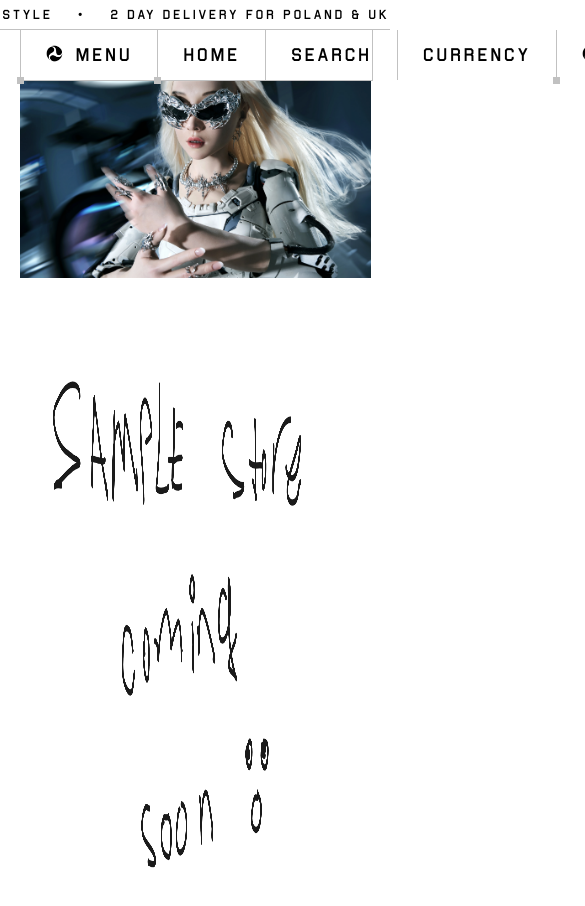
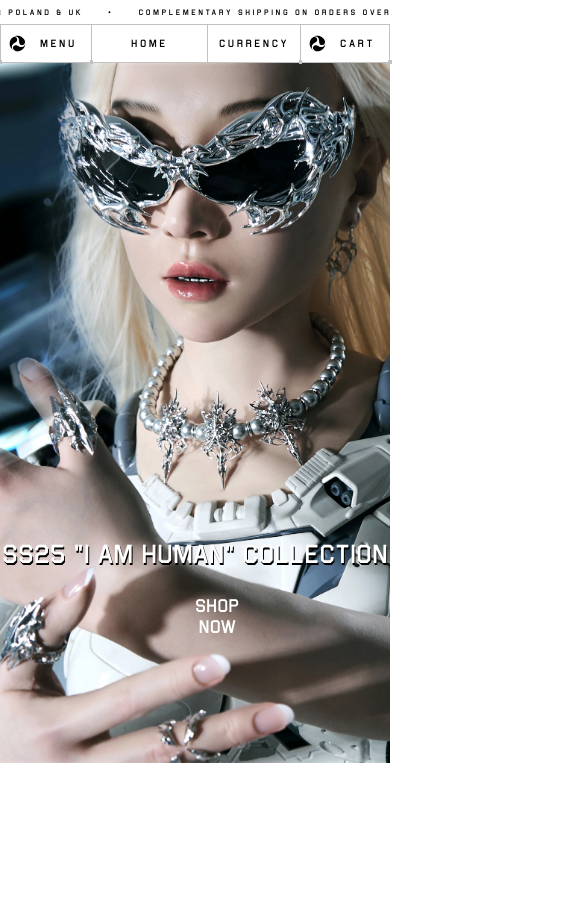
Before and after one commit to xxcuzz/SampleStore, an Angular app in the folder samplestore.client/: page / in a window 390 px wide. Shown: the top 906 px of the page, 585 px wide, since content can reach past the window. Built offline with nearby package versions, Linux system fonts and the light colour scheme.

Commit message:
FE: Refactor; adaptiv header and background image

```diff
--- a/samplestore.client/src/app/app.component.html
+++ b/samplestore.client/src/app/app.component.html
@@ -2,7 +2,28 @@
 
 <body>
   <div class="container posthuman-image-container">
-    <img src="posthuman.webp" style="width: 100%; height: 100%; overflow: hidden;" />
+    <img src="posthuman.webp" class="posthuman-image" />
+  </div>
+
+  <div class="hero-component">
+    <p class="hero-caption">SS25 "I AM HUMAN" COLLECTION</p>
+
+    <div class="hero_cta-wrapper">
+      <a href="#" class="hero_cta">
+        <div class="hero_cta-icon w-embed">
+          <svg xmlns="http://www.w3.org/2000/svg" width="100%" height="100%" viewBox="0 0 146 36" fill="none"
+            preserveAspectRatio="xMidYMid meet" aria-hidden="true" role="img">
+            <path
+              d="M131.762 24.9557L144.632 1.17261L1.63232 1.17261L41.0214 35.1726H78.1505L91.3905 24.9557L131.762 24.9557Z"
+              fill="currentColor" stroke="currentColor"></path>
+          </svg>
+        </div>
+        <div class="hero_cta-text">SHOP NOW</div>
+        <div class="hero_cta-cirle"></div>
+        <div class="hero_cta-cirle is-2"></div>
+      </a>
+
+    </div>
   </div>
 
   <img src="samplestore.png" style="width: 100%; height: 100vh;" />
--- a/samplestore.client/src/app/app.component.scss
+++ b/samplestore.client/src/app/app.component.scss
@@ -2,16 +2,113 @@
   text-align: center;
 }
 
-.posthuman-image {
-  overflow: hidden;
+.posthuman-image-container {
+  position: relative;
+  width: 100%;
 }
 
-.posthuman-image-container {
-  overflow: hidden;
+.posthuman-image {
+  position: absolute;
+  left: 0;
+  width: 100%;
+  height: 700px;
+  object-fit: cover;
 }
 
-// .posthuman-image-container img {
-//   width: 100%;
-//   height: 100%;
-//   clip-path: inset(10% 0 10% 0); /* Обрезаем 10% сверху и 10% снизу */
+@media (max-width: 700px) {
+  .posthuman-image-container {
+    width: 100vw;
+    /* Ширина контейнера на всю ширину экрана */
+    margin-left: -50vw;
+    /* Смещение контейнера влево на половину ширины экрана */
+    left: 50%;
+    /* Смещение контейнера вправо на половину ширины экрана */
+  }
+
+  .posthuman-image {
+    width: 100vw;
+    /* Ширина изображения на всю ширину экрана */
+    height: 700px;
+    /* Автоматическая высота для сохранения пропорций */
+    left: 0;
+    /* Сброс смещения */
+  }
+}
+
+.hero-component {
+  position: absolute;
+  bottom: 10rem;
+  left: 0%;
+  right: 0%;
+}
+
+.hero-caption {
+  font-family: 'airbn2plt', sans-serif;
+  color: white;
+  text-align: center;
+  text-shadow: 1px 2px #000000;
+}
+
+.hero_cta-wrapper {
+  width: 100%;
+  flex-direction: column;
+  justify-content: center;
+  align-items: center;
+  margin-left: auto;
+  margin-right: auto;
+  display: flex;
+  position: absolute;
+  top: auto;
+  bottom: 8%;
+  left: 0%;
+  right: 0%;
+}
+
+.hero_cta {
+  position: relative;
+  text-transform: uppercase;
+  flex-direction: column;
+  justify-content: center;
+  align-items: center;
+  padding-bottom: 20px;
+  background-color: transparent;
+}
+
+.hero_cta-icon {
+  height: 1.5rem;
+  position: absolute;
+  top: 1rem;
+  bottom: 0%;
+  left: 0%;
+  right: 0%;
+}
+
+.hero_cta-icon:hover {
+  color: var(--orange-red);
+}
+
+.hero_cta-text {
+  position: absolute;
+  color: #fff;
+  text-align: center;
+  font-family: 'airbn2plt';
+  font-size: 0.7rem;
+  top: 1.15rem;
+}
+
+// .hero_cta-circle {
+//   width: .7rem;
+//   height: .7rem;
+//   background-color: var(--royal-blue);
+//   border-radius: 50%;
+//   transition: all .2scubic-bezier(.075, .82, .165, 1);
+//   position: absolute;
+//   top: auto;
+//   bottom: 0%;
+//   left: auto;
+//   right: 25%;
 // }
+
+// .hero_cta-circle.is-2 {
+//   right: 16%;
+// }
--- a/samplestore.client/src/app/core/components/header/header/header.component.html
+++ b/samplestore.client/src/app/core/components/header/header/header.component.html
@@ -10,32 +10,31 @@
       </ul>
     </div>
 
-
     <div class="header-navbar container">
       <nav class="navbar">
         <div class="navbar-menu">
           <div class="navbar-button-wrapper griddot-parent">
             <div class="menu-icon-wrapper">
               <div class="menu-icon"></div>
-                            <div class="menu-button">Menu</div>
+              <div class="navbar-button menu-button">Menu</div>
             </div>
             <div class="griddot is-bottom-left"></div>
             <div class="griddot is-bottom-right"></div>
           </div>
           <div class="navbar-button-wrapper">
-                        <div class="home-button">Home</div>
+            <div class="navbar-button home-button">Home</div>
           </div>
           <div class="navbar-button-wrapper">
-                        <div class="search-button">Search</div>
+            <div class="navbar-button search-button">Search</div>
             <div class="search-button-icon"></div>
           </div>
           <div class="navbar-button-wrapper">
-                        <div class="currency-button">Currency</div>
+            <div class="navbar-button currency-button">Currency</div>
           </div>
           <div class="navbar-button-wrapper griddot-parent">
             <div class="menu-icon-wrapper">
               <div class="menu-icon"></div>
-                            <div class="cart-button">Cart</div>
+              <div class="navbar-button cart-button">Cart</div>
             </div>
             <div class="griddot is-bottom-left"></div>
             <div class="griddot is-bottom-right"></div>
--- a/samplestore.client/src/app/core/components/header/header/header.component.scss
+++ b/samplestore.client/src/app/core/components/header/header/header.component.scss
@@ -7,7 +7,7 @@
 .nav-with-banner {
   background-color: #ffffffab;
   backdrop-filter: blur(10px);
-    font-family: 'airbn2plt', sans-serif;
+  font-family: 'airbn2plt';
   font-size: 0.5rem;
   text-transform: uppercase;
   letter-spacing: .1rem;
@@ -21,7 +21,7 @@
   user-select: none;
   gap: var(--gap);
 
-    font-family: 'airbn2plt', sans-serif;
+  font-family: 'airbn2plt';
   padding: 0.3rem 0;
 
   border-bottom: 1px solid var(--light-grey-color);
@@ -40,6 +40,16 @@
   list-style-type: none;
 }
 
+@media(max-width: 700px) {
+  .nav-with-banner {
+    font-size: 0.3rem;
+  }
+
+  .banner__content {
+    animation: running-line 15s linear infinite;
+  }
+}
+
 @keyframes running-line {
   from {
     transform: translateX(0);
@@ -51,22 +61,20 @@
 }
 
 .navbar-menu {
+  box-sizing: border-box;
+  /*2 pixels right offset fix*/
   width: 100%;
   height: 2rem;
-    list-style: none;
   display: flex;
-    justify-content: space-between;
-    position: relative;
   border: 1px solid var(--light-grey-color);
   border-top: none;
   font-size: 0.7rem;
 }
 
-
 .navbar-button-wrapper {
   display: flex;
   align-items: center;
-    padding: 0.5rem 1rem;
+  padding: 0.5rem clamp(0.3rem, 2%, 1rem);
   border-right: 1px solid var(--light-grey-color);
 }
 
@@ -132,3 +140,32 @@
 .cart-button {
   padding-left: auto;
 }
+
+@media(max-width: 700px) {
+  .navbar-menu {
+    height: 1.5rem;
+    font-size: 0.4rem;
+  }
+
+  .navbar-button-wrapper:nth-child(3) {
+    display: none;
+  }
+
+  .menu-icon-wrapper {
+    justify-content: center;
+    align-items: center;
+  }
+
+  .navbar-button {
+    margin: auto;
+    text-align: center;
+  }
+
+  .menu-icon-wrapper {
+    gap: 0.3rem;
+  }
+
+  .container {
+    max-width: 100%;
+  }
+}
--- a/samplestore.client/src/styles/elements/_containers.scss
+++ b/samplestore.client/src/styles/elements/_containers.scss
@@ -1,4 +1,4 @@
 .container {
-    margin: auto;
-    max-width: 90%;
+  margin: auto;
+  max-width: 90%;
 }
--- a/samplestore.client/src/styles/elements/_griddot.scss
+++ b/samplestore.client/src/styles/elements/_griddot.scss
@@ -10,12 +10,19 @@
 
 .griddot.is-bottom-right {
   position: absolute;
-  bottom: -4px;
-  right: -4px;
+  bottom: -.25em;
+  right: -.25em;
 }
 
 .griddot.is-bottom-left {
   position: absolute;
-  bottom: -4px;
-  left: -4px;
+  bottom: -.25em;
+  left: -.25em;
 }
+
+@media(max-width: 700px){
+  .griddot {
+    width: 0.15rem;
+    height: 0.15rem;
+  }
+}
--- a/samplestore.client/src/styles/global.scss
+++ b/samplestore.client/src/styles/global.scss
@@ -3,6 +3,9 @@
 
 :root{
     --light-grey-color: rgb(193,193,193);
+    --royal-blue: #0c5eff;
+    --orange-red: #ff550c;
+    --light-blue: rgb(158,191,255);
 }
 
 @font-face {
```
Lines whose indentation alone changed are shown as unchanged.
